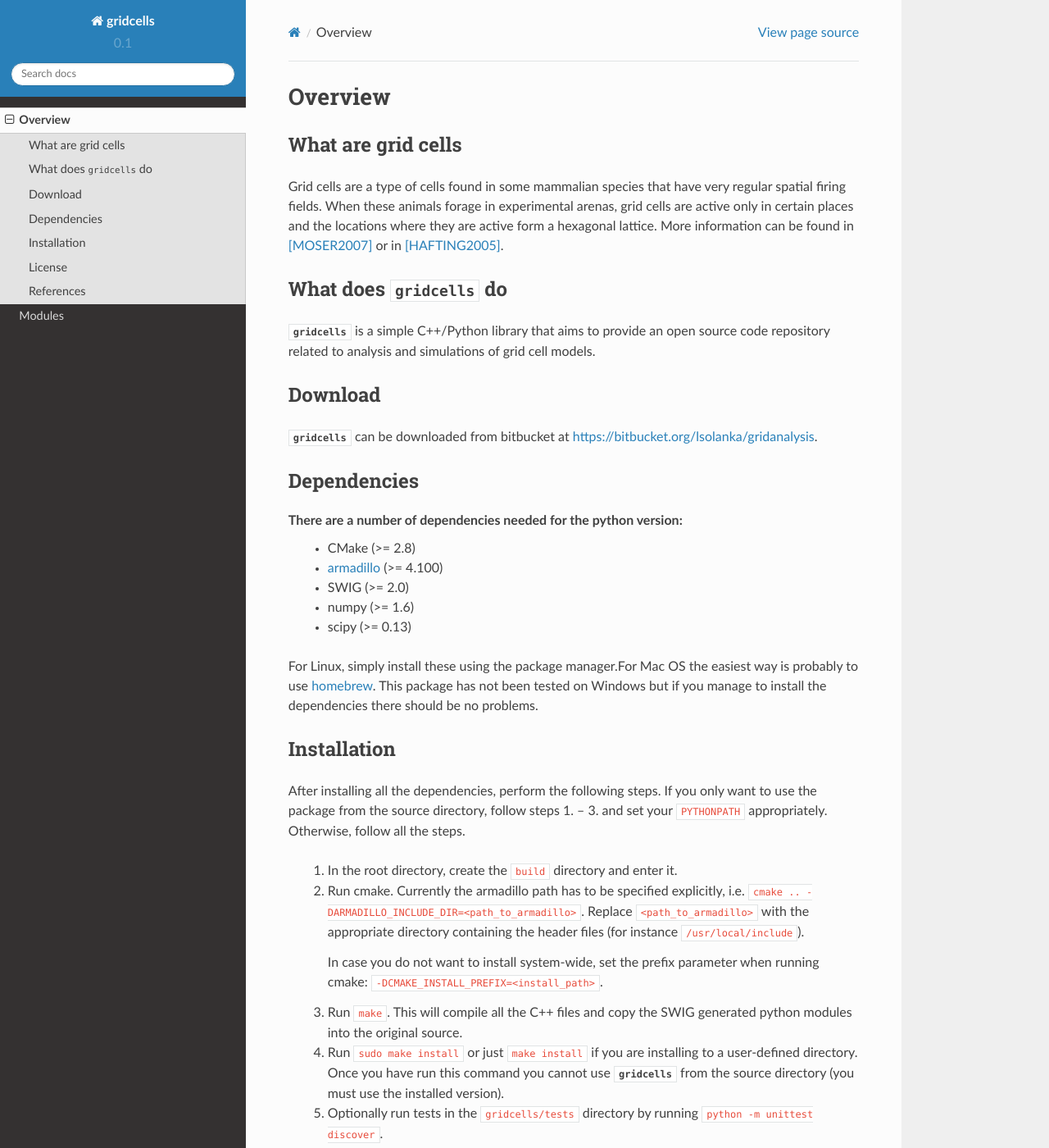
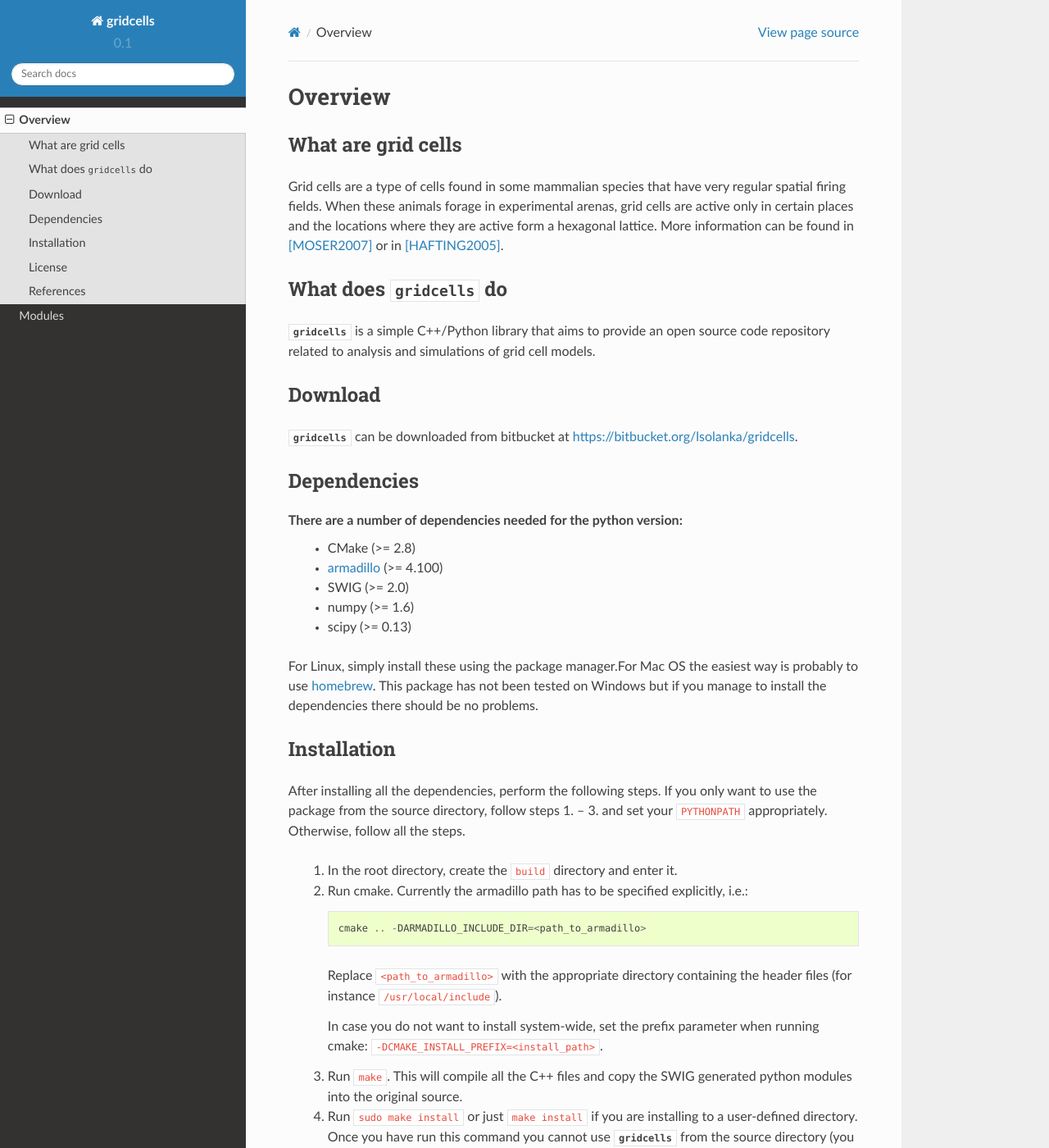
Before and after one commit to MattNolanLab/gridcells, a Sphinx documentation site: the page built from doc/src/overview/index.rst, in a window 1280 px wide and 1400 px high. Shown: the whole window at 82% size. Built offline with Sphinx 7.4.7 and the Read the Docs theme 2.0.0, drawn with Linux system fonts in a browser that asks for light colours; formulas are drawn with MathJax 3.

Commit message:
improve doc formatting

```diff
--- a/doc/src/overview/index.rst
+++ b/doc/src/overview/index.rst
@@ -23,7 +23,7 @@ Download
 --------
 
 :mod:`gridcells` can be downloaded from bitbucket at
-https://bitbucket.org/lsolanka/gridanalysis.
+https://bitbucket.org/lsolanka/gridcells.
 
 
 Dependencies
@@ -56,9 +56,12 @@ set your ``PYTHONPATH`` appropriately. Otherwise, follow all the steps.
     1. In the root directory, create the ``build`` directory and enter it.
 
     2. Run cmake. Currently the armadillo path has to be specified explicitly,
-       i.e. ``cmake .. -DARMADILLO_INCLUDE_DIR=<path_to_armadillo>``. Replace
-       ``<path_to_armadillo>`` with the appropriate directory containing the
-       header files (for instance ``/usr/local/include``).
+       i.e.::
+
+            cmake .. -DARMADILLO_INCLUDE_DIR=<path_to_armadillo>
+
+       Replace ``<path_to_armadillo>`` with the appropriate directory
+       containing the header files (for instance ``/usr/local/include``).
 
        In case you do not want to install system-wide, set the prefix parameter
        when running cmake: ``-DCMAKE_INSTALL_PREFIX=<install_path>``.
```
Also changed, not shown: README.rst (+7 -4 lines).
